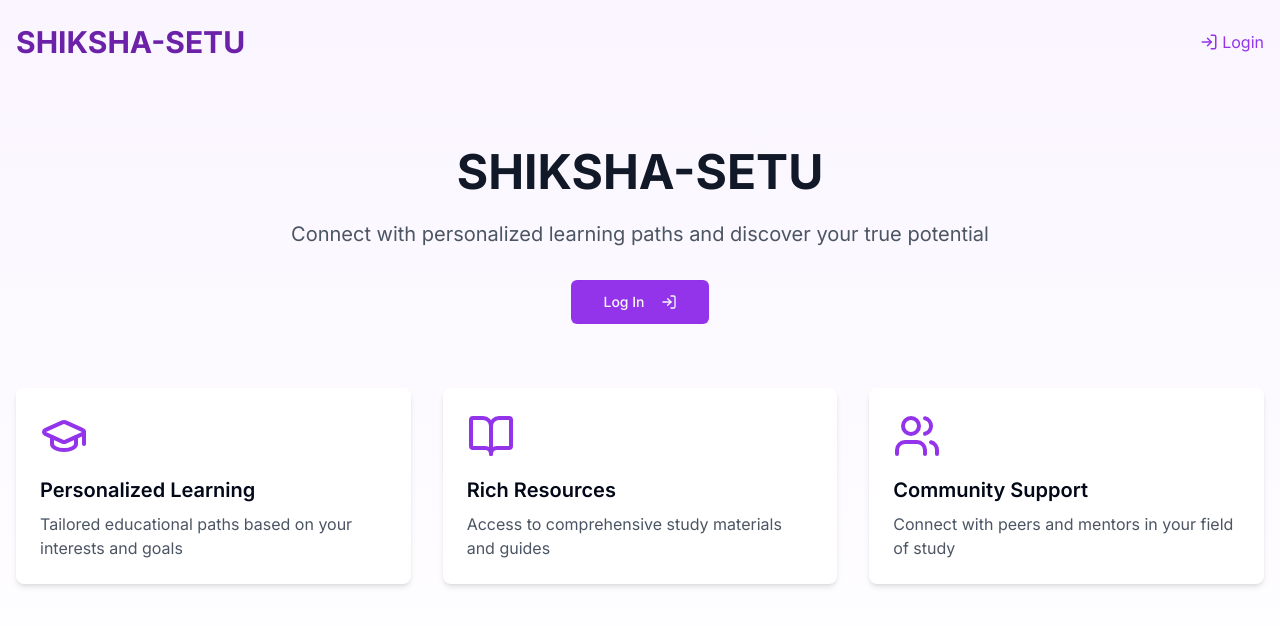
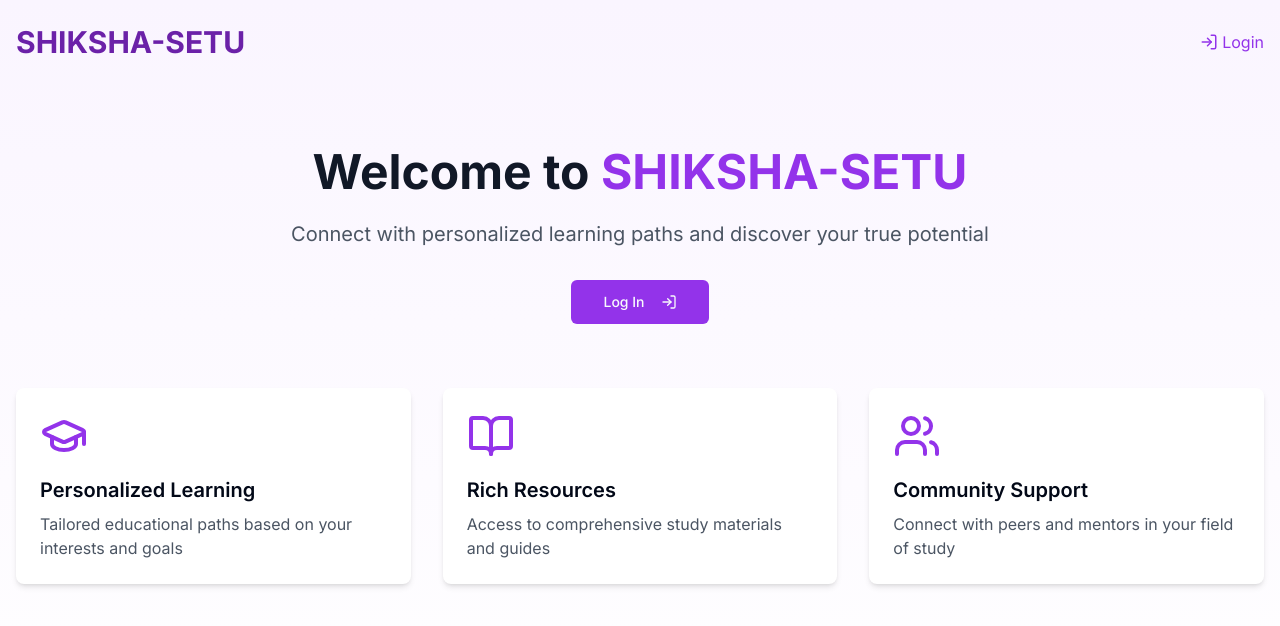
Before and after one commit to revatikulkarni40/learn-connect-evolve-platform-56, a React (Vite) app: page / in a window 1280 px wide. Shown: the top 626 px of the page. Built offline with nearby package versions, Linux system fonts and the light colour scheme.

Commit message:
Revert HeroSection changes

```diff
--- a/src/pages/LandingPage.tsx
+++ b/src/pages/LandingPage.tsx
@@ -1,7 +1,7 @@
 
 import { Button } from "@/components/ui/button";
 import { useNavigate, Link } from "react-router-dom";
-import { GraduationCap, BookOpen, Users, ArrowRight, LogIn } from "lucide-react";
+import { GraduationCap, BookOpen, Users, LogIn } from "lucide-react";
 
 const LandingPage = () => {
   const navigate = useNavigate();
@@ -25,7 +25,7 @@ const LandingPage = () => {
       <main className="container mx-auto px-4 py-16">
         <div className="text-center max-w-3xl mx-auto">
           <h2 className="text-4xl md:text-5xl font-bold mb-6 text-gray-900 animate-fade-in">
-            SHIKSHA-SETU
+            Welcome to <span className="text-purple-600">SHIKSHA-SETU</span>
           </h2>
           <p className="text-xl text-gray-600 mb-8 animate-fade-in" style={{ animationDelay: '0.3s' }}>
             Connect with personalized learning paths and discover your true potential
```
